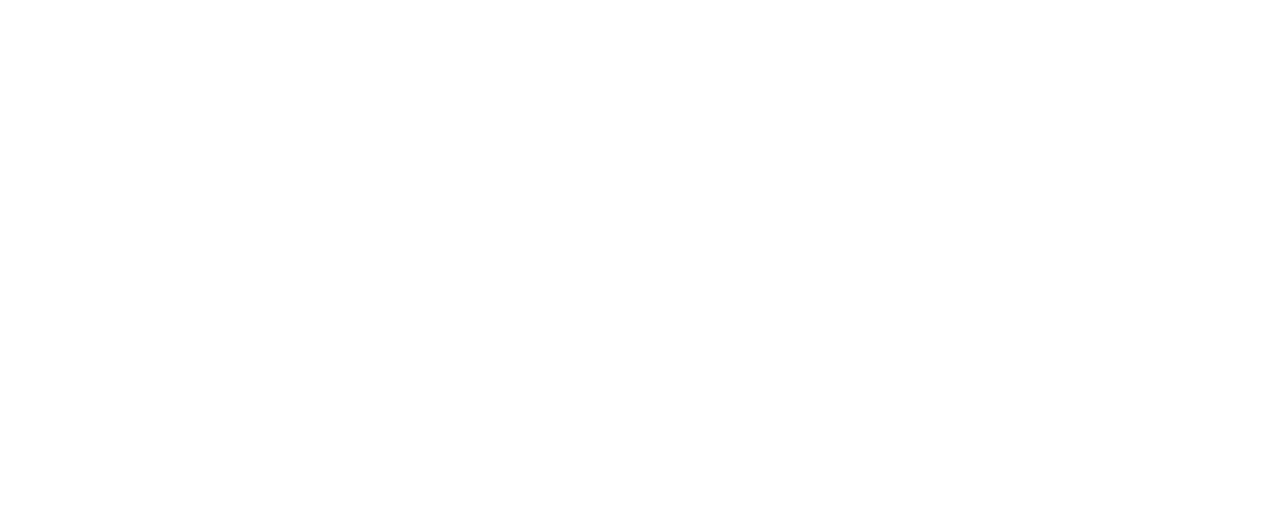
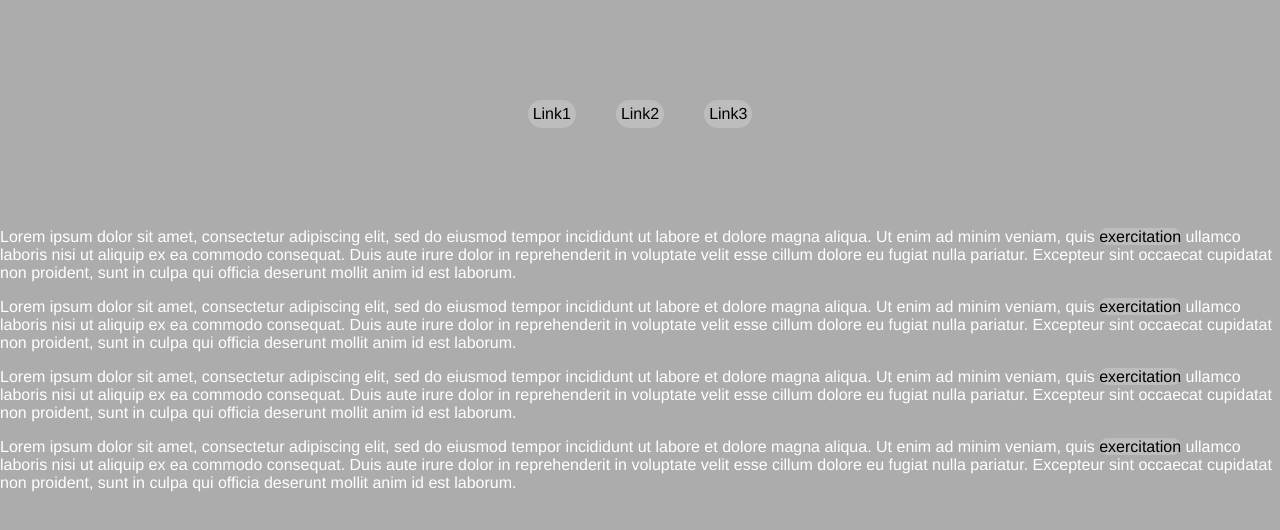
Before and after one commit to makoncline/linkHighlighter, a website: page src/index.html in a window 1280 px wide. Drawn offline with Linux system fonts and the light colour scheme.

Commit message:
working follow along links finished product

```diff
--- a/src/index.html
+++ b/src/index.html
@@ -10,7 +10,39 @@
 </head>
 
 <body>
-
+  <div class='nav'>
+    <a href="">Link1</a>
+    <a href="">Link2</a>
+    <a href="">Link3</a>
+  </div>
+  <p>
+    Lorem ipsum dolor sit amet, consectetur adipiscing elit, sed do eiusmod tempor incididunt ut labore et dolore magna
+    aliqua. Ut enim ad minim veniam, quis <a href="">exercitation</a> ullamco laboris nisi ut aliquip ex ea commodo
+    consequat.
+    Duis aute irure dolor in reprehenderit in voluptate velit esse cillum dolore eu fugiat nulla pariatur. Excepteur
+    sint occaecat cupidatat non proident, sunt in culpa qui officia deserunt mollit anim id est laborum.
+  </p>
+  <p>
+    Lorem ipsum dolor sit amet, consectetur adipiscing elit, sed do eiusmod tempor incididunt ut labore et dolore magna
+    aliqua. Ut enim ad minim veniam, quis <a href="">exercitation</a> ullamco laboris nisi ut aliquip ex ea commodo
+    consequat.
+    Duis aute irure dolor in reprehenderit in voluptate velit esse cillum dolore eu fugiat nulla pariatur. Excepteur
+    sint occaecat cupidatat non proident, sunt in culpa qui officia deserunt mollit anim id est laborum.
+  </p>
+  <p>
+    Lorem ipsum dolor sit amet, consectetur adipiscing elit, sed do eiusmod tempor incididunt ut labore et dolore magna
+    aliqua. Ut enim ad minim veniam, quis <a href="">exercitation</a> ullamco laboris nisi ut aliquip ex ea commodo
+    consequat.
+    Duis aute irure dolor in reprehenderit in voluptate velit esse cillum dolore eu fugiat nulla pariatur. Excepteur
+    sint occaecat cupidatat non proident, sunt in culpa qui officia deserunt mollit anim id est laborum.
+  </p>
+  <p>
+    Lorem ipsum dolor sit amet, consectetur adipiscing elit, sed do eiusmod tempor incididunt ut labore et dolore magna
+    aliqua. Ut enim ad minim veniam, quis <a href="">exercitation</a> ullamco laboris nisi ut aliquip ex ea commodo
+    consequat.
+    Duis aute irure dolor in reprehenderit in voluptate velit esse cillum dolore eu fugiat nulla pariatur. Excepteur
+    sint occaecat cupidatat non proident, sunt in culpa qui officia deserunt mollit anim id est laborum.
+  </p>
 
   <script src='./index.js'></script>
 </body>
--- a/src/index.js
+++ b/src/index.js
@@ -0,0 +1,20 @@
+const links = document.querySelectorAll("a");
+const highlight = document.createElement("span");
+highlight.classList.add("highlight");
+document.body.appendChild(highlight);
+
+function highlightText() {
+  const linkRect = this.getBoundingClientRect();
+  const coords = {
+    width: linkRect.width,
+    height: linkRect.height,
+    top: window.scrollY + linkRect.top,
+    left: window.scrollX + linkRect.left
+  };
+  highlight.style.width = `${coords.width}px`;
+  highlight.style.height = `${coords.height}px`;
+  highlight.style.transform = `translate(${coords.left}px,${coords.top}px)`;
+  console.log(coords);
+}
+
+links.forEach(link => link.addEventListener("mouseenter", highlightText));
--- a/src/style.css
+++ b/src/style.css
@@ -0,0 +1,46 @@
+html {
+  background: rgb(172, 172, 172);
+  color: white;
+  box-sizing: border-box;
+}
+
+*,
+*:before,
+*:after {
+  box-sizing: inherit;
+}
+
+body {
+  margin: 0;
+  min-height: 100vh;
+  font-family: Helvetica, sans-serif;
+}
+
+
+a {
+  text-decoration: none;
+  color: black;
+  background: rgba(255, 255, 255, .2);
+  border-radius: 20px;
+}
+
+.highlight {
+  background: white;
+  position: absolute;
+  top: 0;
+  left: 0;
+  z-index: -1;
+  transition: all 0.2s;
+  border-radius: 20px;
+}
+
+.nav {
+  display: flex;
+  justify-content: center;
+  margin: 100px 0;
+}
+
+.nav a {
+  padding: 5px;
+  margin: 0 20px;
+}
```
